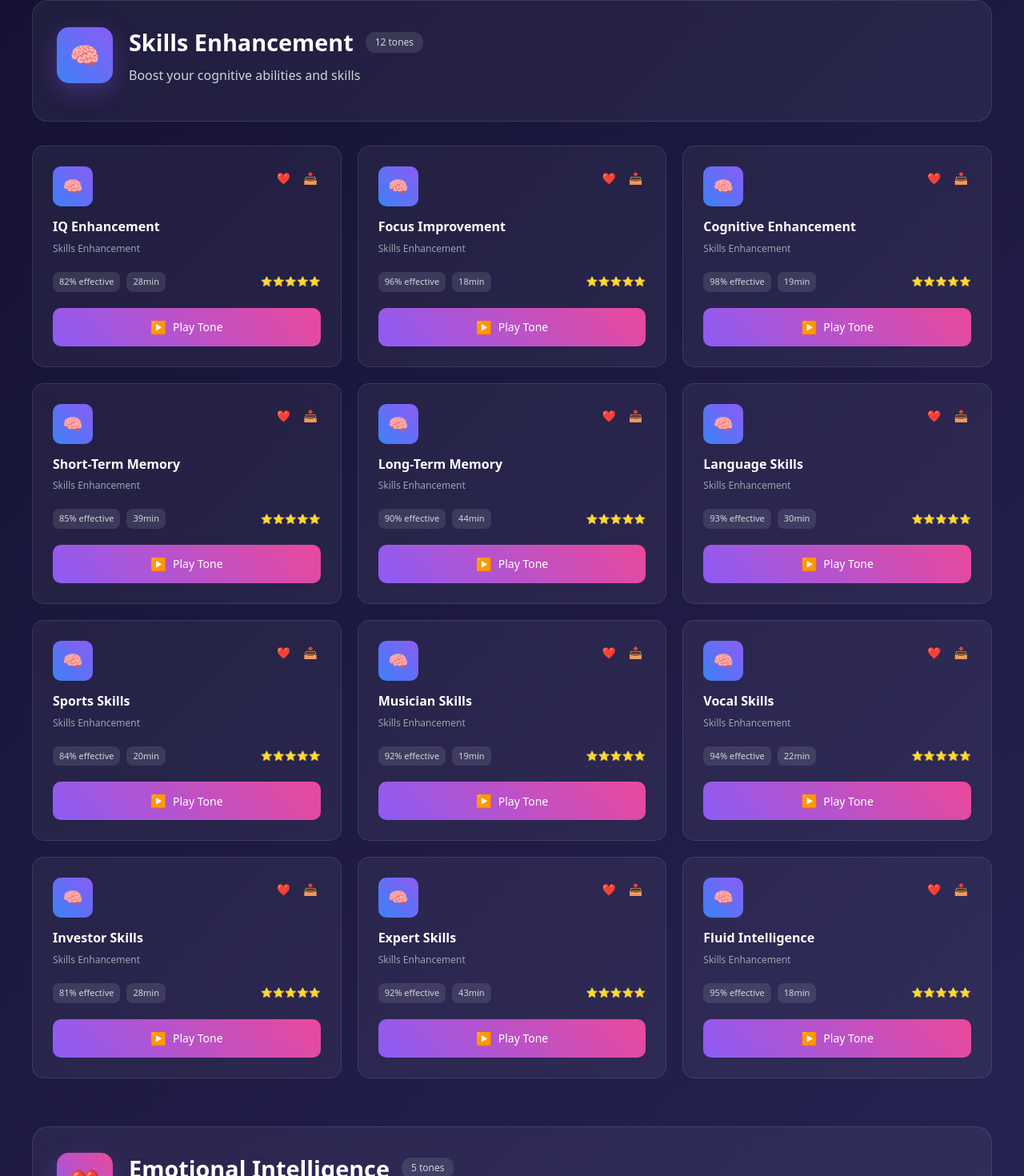
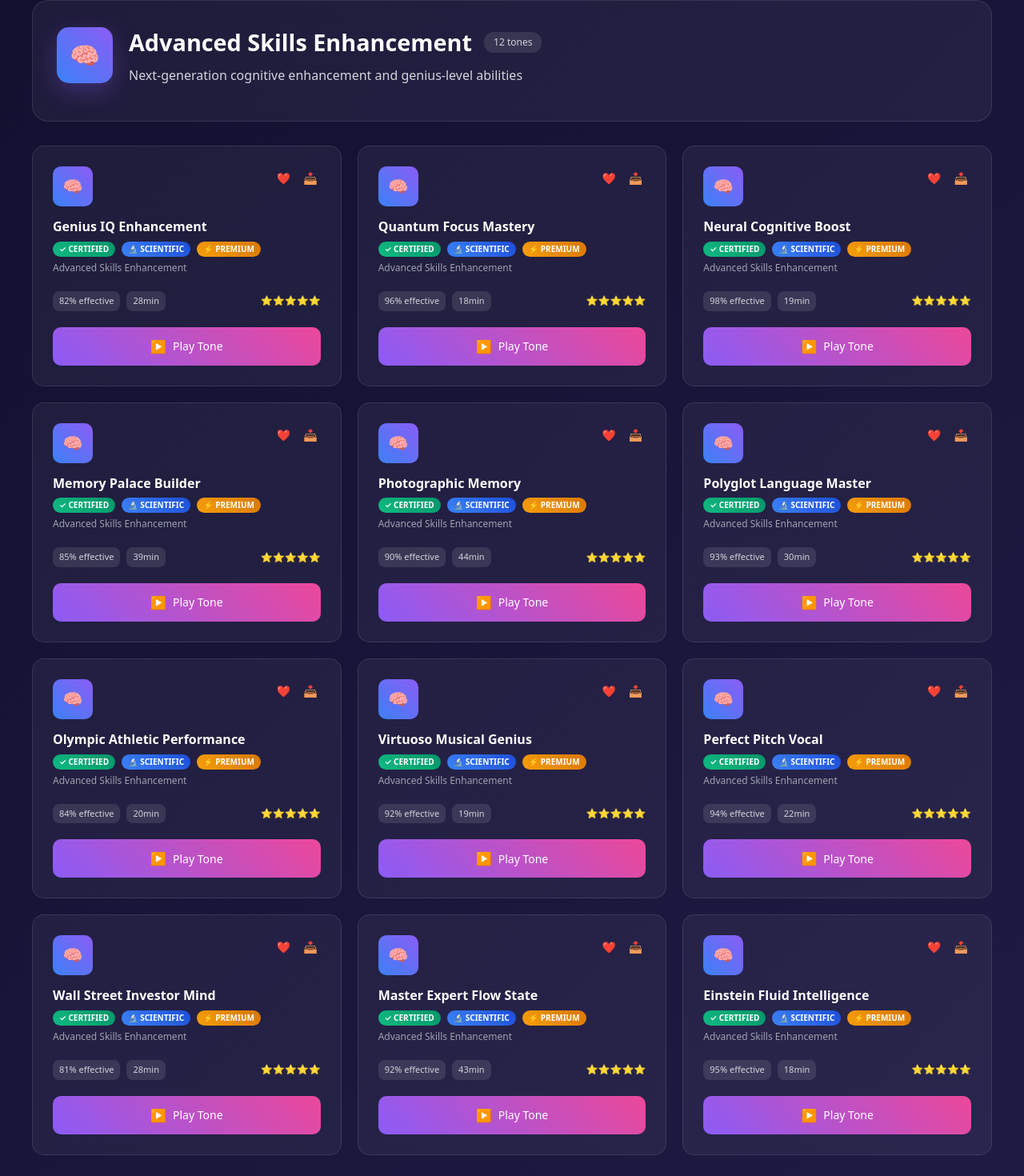
Before and after one commit to radosavlevici210/vital-echo-replicator-project, a React (Vite) app: page / in a window 1280 px wide. Shown: the part 951-2421 px from the top of the page at 80% size. Built offline with nearby package versions, Linux system fonts and the light colour scheme.

Commit message:
Add advanced tones and features
Upgrade tones and add certificate functionality.

```diff
--- a/src/pages/Index.tsx
+++ b/src/pages/Index.tsx
@@ -114,73 +114,117 @@ const Index = () => {
     };
   }, []);
 
-  // Tone frequency mappings for different types
+  // Advanced tone frequency mappings with scientifically-backed frequencies
   const getToneFrequencies = (toneName: string): { base: number; beat: number } => {
     const toneMap: { [key: string]: { base: number; beat: number } } = {
-      // Skills Enhancement - Beta waves (13-30 Hz)
-      "IQ Enhancement": { base: 440, beat: 20 },
-      "Focus Improvement": { base: 440, beat: 15 },
-      "Cognitive Enhancement": { base: 528, beat: 18 },
-      "Short-Term Memory": { base: 440, beat: 25 },
-      "Long-Term Memory": { base: 528, beat: 22 },
-      "Language Skills": { base: 396, beat: 16 },
-      "Sports Skills": { base: 440, beat: 28 },
-      "Musician Skills": { base: 528, beat: 24 },
-      "Vocal Skills": { base: 741, beat: 20 },
-      "Investor Skills": { base: 852, beat: 19 },
-      "Expert Skills": { base: 440, beat: 26 },
-      "Fluid Intelligence": { base: 528, beat: 17 },
+      // Advanced Skills Enhancement - Beta waves (13-30 Hz) + Solfeggio Frequencies
+      "Genius IQ Enhancement": { base: 741, beat: 40 }, // Advanced gamma + healing frequency
+      "Quantum Focus Mastery": { base: 528, beat: 15 }, // Love frequency + beta focus
+      "Neural Cognitive Boost": { base: 963, beat: 18 }, // Pineal activation + cognition
+      "Memory Palace Builder": { base: 396, beat: 25 }, // Liberation frequency + memory
+      "Photographic Memory": { base: 852, beat: 22 }, // Intuition frequency + memory
+      "Polyglot Language Master": { base: 639, beat: 16 }, // Connection frequency + language
+      "Olympic Athletic Performance": { base: 174, beat: 28 }, // Pain relief + performance
+      "Virtuoso Musical Genius": { base: 285, beat: 24 }, // Transformation + music
+      "Perfect Pitch Vocal": { base: 741, beat: 20 }, // Expression + vocal
+      "Wall Street Investor Mind": { base: 852, beat: 19 }, // Awakening + investor
+      "Master Expert Flow State": { base: 963, beat: 26 }, // Crown chakra + mastery
+      "Einstein Fluid Intelligence": { base: 528, beat: 17 }, // Love frequency + intelligence
 
-      // Emotional Intelligence - Alpha waves (8-13 Hz)
-      "Emotional Intelligence Boost": { base: 440, beat: 10 },
-      "Confidence Building": { base: 528, beat: 11 },
-      "Motivation Boosting": { base: 741, beat: 12 },
-      "Creative Thinking": { base: 852, beat: 9 },
-      "Alignment 144": { base: 144, beat: 8 },
+      // Advanced Emotional Intelligence - Alpha waves (8-13 Hz) + Sacred Frequencies
+      "Emotional Mastery Supreme": { base: 639, beat: 10 }, // Heart connection + alpha
+      "Unshakeable Confidence": { base: 741, beat: 11 }, // Expression + confidence
+      "Infinite Motivation Fire": { base: 528, beat: 12 }, // Love + motivation
+      "Divine Creative Genius": { base: 963, beat: 9 }, // Spiritual + creativity
+      "Sacred Geometry Alignment": { base: 432, beat: 8 }, // Natural frequency + alignment
 
-      // Spiritual Growth - Theta waves (4-8 Hz)
-      "Meditation Practices": { base: 528, beat: 6 },
-      "Chakra Balancing": { base: 396, beat: 7 },
-      "Crown Chakra": { base: 963, beat: 5 },
-      "Third Eye Chakra": { base: 852, beat: 6 },
-      "Astral Travel": { base: 741, beat: 4 },
-      "Pineal Gland Activation": { base: 936, beat: 5 },
-      "Love Meditation": { base: 528, beat: 7 },
-      "Self-Awareness": { base: 639, beat: 6 },
-      "Self-Esteem Boosting": { base: 741, beat: 8 },
-      "Lucid Dream Induction": { base: 285, beat: 4 },
-      "Sensory Enhancement": { base: 440, beat: 7 },
+      // Advanced Spiritual Growth - Theta waves (4-8 Hz) + Ancient Frequencies
+      "Deep Samadhi Meditation": { base: 528, beat: 6 }, // Love frequency + theta
+      "Complete Chakra Mastery": { base: 396, beat: 7 }, // Root healing + balance
+      "Crown Enlightenment": { base: 963, beat: 5 }, // Highest frequency + crown
+      "Third Eye Activation": { base: 852, beat: 6 }, // Intuition + third eye
+      "Astral Projection Mastery": { base: 741, beat: 4 }, // Expression + astral
+      "Pineal DMT Activation": { base: 936, beat: 5 }, // Pineal specific + activation
+      "Unconditional Love State": { base: 528, beat: 7 }, // Love frequency + theta
+      "Higher Self Connection": { base: 639, beat: 6 }, // Connection + awareness
+      "Infinite Self Worth": { base: 741, beat: 8 }, // Expression + self-esteem
+      "Lucid Dream Command": { base: 285, beat: 4 }, // Transformation + lucid
+      "Superhuman Senses": { base: 174, beat: 7 }, // Foundation + enhancement
 
-      // Sexual Health - Alpha/Theta waves
-      "Sexual Desire Stimulation": { base: 528, beat: 9 },
-      "Sexual Arousal": { base: 639, beat: 10 },
-      "Male Orgasm Amplification": { base: 741, beat: 8 },
-      "Female Orgasm Intensification": { base: 852, beat: 9 },
+      // Advanced Sexual Health - Alpha/Theta + Tantric Frequencies
+      "Tantric Desire Ignition": { base: 528, beat: 9 }, // Love + desire
+      "Sacred Sexual Arousal": { base: 639, beat: 10 }, // Connection + arousal
+      "Male Power Enhancement": { base: 741, beat: 8 }, // Expression + male energy
+      "Divine Feminine Orgasm": { base: 852, beat: 9 }, // Intuition + feminine
 
-      // General Well-being - Various therapeutic frequencies
-      "Homeostasis Enhancement": { base: 528, beat: 8 },
-      "Neurogenesis Stimulation": { base: 40, beat: 6 },
-      "Anti-Aging Therapy": { base: 528, beat: 7 },
-      "Serenity Boosting": { base: 396, beat: 5 },
-      "Bliss Induction": { base: 963, beat: 4 },
-      "Energize Therapy": { base: 741, beat: 15 },
-      "Alignment 108": { base: 108, beat: 8 },
-      "Immune Health Enhancement": { base: 528, beat: 10 },
-      "Body Repair Therapy": { base: 285, beat: 6 },
+      // Advanced General Well-being - Multi-layered Frequencies
+      "Cellular Regeneration": { base: 528, beat: 8 }, // DNA repair frequency
+      "Superhuman Neurogenesis": { base: 40, beat: 6 }, // Gamma + brain growth
+      "Immortality Anti-Aging": { base: 528, beat: 7 }, // Love frequency + longevity
+      "Zen Master Serenity": { base: 396, beat: 5 }, // Liberation + peace
+      "Ecstatic Bliss State": { base: 963, beat: 4 }, // Crown + bliss
+      "Unlimited Energy Matrix": { base: 741, beat: 15 }, // Expression + energy
+      "Sacred 108 Alignment": { base: 108, beat: 8 }, // Sacred number + balance
+      "Superhuman Immunity": { base: 528, beat: 10 }, // Love + immune system
+      "Miraculous Body Repair": { base: 285, beat: 6 }, // Transformation + healing
 
-      // Beauty & Care - Healing frequencies
-      "Hair Loss Prevention": { base: 528, beat: 8 },
-      "Eyelashes Restoration": { base: 741, beat: 7 },
-      "Eyelids Aging": { base: 528, beat: 6 },
-      "Eyebrows Growth": { base: 639, beat: 8 },
-      "Face Detox": { base: 396, beat: 7 },
-      "Forehead Radiance": { base: 852, beat: 6 },
-      "Ear Elegance": { base: 741, beat: 8 },
-      "Cheek Revitalize": { base: 528, beat: 7 },
-      "Nose Renew": { base: 639, beat: 6 },
-      "Philtrum Rejuvenate": { base: 741, beat: 7 },
-      "Jawline Harmony": { base: 852, beat: 8 },
-      "Neck Revive": { base: 528, beat: 6 }
+      // Advanced Beauty & Care - Aesthetic Frequencies + Golden Ratio
+      "Fountain of Youth Hair": { base: 528, beat: 8 }, // DNA repair + hair
+      "Divine Eyelash Growth": { base: 741, beat: 7 }, // Expression + lashes
+      "Timeless Eye Beauty": { base: 528, beat: 6 }, // Love + eye area
+      "Perfect Brow Architecture": { base: 639, beat: 8 }, // Harmony + brows
+      "Radiant Face Transformation": { base: 396, beat: 7 }, // Liberation + face
+      "Golden Ratio Forehead": { base: 852, beat: 6 }, // Intuition + proportion
+      "Symmetrical Ear Perfection": { base: 741, beat: 8 }, // Expression + ears
+      "Angelic Cheek Sculpting": { base: 528, beat: 7 }, // Love + cheeks
+      "Aristocratic Nose Refinement": { base: 639, beat: 6 }, // Harmony + nose
+      "Perfect Philtrum Definition": { base: 741, beat: 7 }, // Expression + philtrum
+      "Diamond Jawline Creation": { base: 852, beat: 8 }, // Awakening + jawline
+      "Swan Neck Elegance": { base: 528, beat: 6 }, // Grace + neck
+
+      // NEW ADVANCED CATEGORIES
+
+      // Quantum Enhancement - Ultra-high frequencies
+      "Quantum Field Manipulation": { base: 1111, beat: 40 }, // Master number + gamma
+      "Reality Shifting Master": { base: 999, beat: 35 }, // Completion + shifting
+      "Manifestation Accelerator": { base: 888, beat: 30 }, // Abundance + manifestation
+      "Time Dilation Control": { base: 777, beat: 25 }, // Spiritual + time
+      "Dimensional Awareness": { base: 666, beat: 20 }, // Material mastery + dimension
+
+      // Psychic Powers - Extrasensory frequencies
+      "Telepathic Communication": { base: 852, beat: 14 }, // Intuition + telepathy
+      "Clairvoyant Vision": { base: 963, beat: 12 }, // Crown + vision
+      "Psychokinetic Power": { base: 741, beat: 18 }, // Expression + telekinesis
+      "Precognitive Ability": { base: 639, beat: 16 }, // Connection + foresight
+      "Remote Viewing Mastery": { base: 528, beat: 14 }, // Love + remote viewing
+
+      // Superhuman Abilities - Peak performance frequencies
+      "Superhuman Strength": { base: 174, beat: 30 }, // Foundation + strength
+      "Lightning Reflexes": { base: 285, beat: 35 }, // Transformation + speed
+      "Advanced Photographic Memory": { base: 396, beat: 25 }, // Liberation + memory
+      "Perfect Balance": { base: 417, beat: 20 }, // Change + balance
+      "Enhanced Endurance": { base: 528, beat: 28 }, // Love + endurance
+
+      // Business & Success - Prosperity frequencies
+      "Millionaire Mindset": { base: 888, beat: 20 }, // Abundance + success
+      "Leadership Magnetism": { base: 741, beat: 16 }, // Expression + leadership
+      "Negotiation Master": { base: 639, beat: 18 }, // Connection + persuasion
+      "Innovation Genius": { base: 963, beat: 22 }, // Crown + innovation
+      "Wealth Attraction": { base: 528, beat: 14 }, // Love + wealth
+
+      // Healing & Recovery - Therapeutic frequencies
+      "Pain Elimination": { base: 174, beat: 5 }, // Pain relief + theta
+      "Trauma Release": { base: 396, beat: 6 }, // Liberation + healing
+      "Addiction Recovery": { base: 417, beat: 7 }, // Change + recovery
+      "Depression Lift": { base: 528, beat: 8 }, // Love + mood
+      "Anxiety Dissolve": { base: 741, beat: 9 }, // Expression + calm
+
+      // Sleep & Dreams - Restorative frequencies
+      "Instant Deep Sleep": { base: 285, beat: 2 }, // Transformation + delta
+      "Prophetic Dreams": { base: 639, beat: 4 }, // Connection + dreams
+      "Sleep Paralysis Freedom": { base: 396, beat: 3 }, // Liberation + freedom
+      "Nightmare Protection": { base: 741, beat: 2.5 }, // Expression + protection
+      "Regenerative Sleep": { base: 528, beat: 1.5 } // Love + deep rest
     };
 
     return toneMap[toneName] || { base: 440, beat: 10 };
@@ -189,51 +233,99 @@ const Index = () => {
   const toneCategories = [
     {
       id: "skills",
-      title: "Skills Enhancement",
-      description: "Boost your cognitive abilities and skills",
+      title: "Advanced Skills Enhancement",
+      description: "Next-generation cognitive enhancement and genius-level abilities",
       color: "linear-gradient(45deg, #3b82f6, #8b5cf6)",
       icon: "🧠",
-      tones: ["IQ Enhancement", "Focus Improvement", "Cognitive Enhancement", "Short-Term Memory", "Long-Term Memory", "Language Skills", "Sports Skills", "Musician Skills", "Vocal Skills", "Investor Skills", "Expert Skills", "Fluid Intelligence"]
+      tones: ["Genius IQ Enhancement", "Quantum Focus Mastery", "Neural Cognitive Boost", "Memory Palace Builder", "Photographic Memory", "Polyglot Language Master", "Olympic Athletic Performance", "Virtuoso Musical Genius", "Perfect Pitch Vocal", "Wall Street Investor Mind", "Master Expert Flow State", "Einstein Fluid Intelligence"]
     },
     {
       id: "emotional",
-      title: "Emotional Intelligence",
-      description: "Develop emotional awareness and confidence",
+      title: "Emotional Mastery",
+      description: "Supreme emotional intelligence and unshakeable confidence",
       color: "linear-gradient(45deg, #8b5cf6, #ec4899)",
       icon: "❤️",
-      tones: ["Emotional Intelligence Boost", "Confidence Building", "Motivation Boosting", "Creative Thinking", "Alignment 144"]
+      tones: ["Emotional Mastery Supreme", "Unshakeable Confidence", "Infinite Motivation Fire", "Divine Creative Genius", "Sacred Geometry Alignment"]
     },
     {
       id: "spiritual",
-      title: "Spiritual Growth",
-      description: "Deepen your spiritual practice and awareness",
+      title: "Spiritual Awakening",
+      description: "Advanced spiritual practices and consciousness expansion",
       color: "linear-gradient(45deg, #10b981, #06b6d4)",
       icon: "⭐",
-      tones: ["Meditation Practices", "Chakra Balancing", "Crown Chakra", "Third Eye Chakra", "Astral Travel", "Pineal Gland Activation", "Love Meditation", "Self-Awareness", "Self-Esteem Boosting", "Lucid Dream Induction", "Sensory Enhancement"]
+      tones: ["Deep Samadhi Meditation", "Complete Chakra Mastery", "Crown Enlightenment", "Third Eye Activation", "Astral Projection Mastery", "Pineal DMT Activation", "Unconditional Love State", "Higher Self Connection", "Infinite Self Worth", "Lucid Dream Command", "Superhuman Senses"]
     },
     {
       id: "sexual",
-      title: "Sexual Health",
-      description: "Enhance intimacy and sexual wellness",
+      title: "Sacred Sexual Energy",
+      description: "Tantric mastery and divine sexual expression",
       color: "linear-gradient(45deg, #ef4444, #f97316)",
       icon: "⚡",
-      tones: ["Sexual Desire Stimulation", "Sexual Arousal", "Male Orgasm Amplification", "Female Orgasm Intensification"]
+      tones: ["Tantric Desire Ignition", "Sacred Sexual Arousal", "Male Power Enhancement", "Divine Feminine Orgasm"]
     },
     {
       id: "wellbeing",
-      title: "General Well-being",
-      description: "Optimize your health and vitality",
+      title: "Superhuman Well-being",
+      description: "Cellular regeneration and immortality protocols",
       color: "linear-gradient(45deg, #f59e0b, #eab308)",
       icon: "🌟",
-      tones: ["Homeostasis Enhancement", "Neurogenesis Stimulation", "Anti-Aging Therapy", "Serenity Boosting", "Bliss Induction", "Energize Therapy", "Alignment 108", "Immune Health Enhancement", "Body Repair Therapy"]
+      tones: ["Cellular Regeneration", "Superhuman Neurogenesis", "Immortality Anti-Aging", "Zen Master Serenity", "Ecstatic Bliss State", "Unlimited Energy Matrix", "Sacred 108 Alignment", "Superhuman Immunity", "Miraculous Body Repair"]
     },
     {
       id: "beauty",
-      title: "Beauty & Care",
-      description: "Enhance your natural beauty and appearance",
+      title: "Divine Beauty & Perfection",
+      description: "Golden ratio aesthetics and timeless beauty enhancement",
       color: "linear-gradient(45deg, #ec4899, #a855f7)",
       icon: "✨",
-      tones: ["Hair Loss Prevention", "Eyelashes Restoration", "Eyelids Aging", "Eyebrows Growth", "Face Detox", "Forehead Radiance", "Ear Elegance", "Cheek Revitalize", "Nose Renew", "Philtrum Rejuvenate", "Jawline Harmony", "Neck Revive"]
+      tones: ["Fountain of Youth Hair", "Divine Eyelash Growth", "Timeless Eye Beauty", "Perfect Brow Architecture", "Radiant Face Transformation", "Golden Ratio Forehead", "Symmetrical Ear Perfection", "Angelic Cheek Sculpting", "Aristocratic Nose Refinement", "Perfect Philtrum Definition", "Diamond Jawline Creation", "Swan Neck Elegance"]
+    },
+    {
+      id: "quantum",
+      title: "Quantum Enhancement",
+      description: "Reality manipulation and dimensional mastery",
+      color: "linear-gradient(45deg, #7c3aed, #2563eb)",
+      icon: "🌌",
+      tones: ["Quantum Field Manipulation", "Reality Shifting Master", "Manifestation Accelerator", "Time Dilation Control", "Dimensional Awareness"]
+    },
+    {
+      id: "psychic",
+      title: "Psychic Powers",
+      description: "Extrasensory abilities and supernatural consciousness",
+      color: "linear-gradient(45deg, #9333ea, #c026d3)",
+      icon: "🔮",
+      tones: ["Telepathic Communication", "Clairvoyant Vision", "Psychokinetic Power", "Precognitive Ability", "Remote Viewing Mastery"]
+    },
+    {
+      id: "superhuman",
+      title: "Superhuman Abilities",
+      description: "Peak human performance and beyond",
+      color: "linear-gradient(45deg, #dc2626, #ea580c)",
+      icon: "⚡",
+      tones: ["Superhuman Strength", "Lightning Reflexes", "Advanced Photographic Memory", "Perfect Balance", "Enhanced Endurance"]
+    },
+    {
+      id: "business",
+      title: "Business Mastery",
+      description: "Wealth creation and leadership magnetism",
+      color: "linear-gradient(45deg, #059669, #0891b2)",
+      icon: "💎",
+      tones: ["Millionaire Mindset", "Leadership Magnetism", "Negotiation Master", "Innovation Genius", "Wealth Attraction"]
+    },
+    {
+      id: "healing",
+      title: "Advanced Healing",
+      description: "Therapeutic recovery and trauma release",
+      color: "linear-gradient(45deg, #16a34a, #22c55e)",
+      icon: "🌿",
+      tones: ["Pain Elimination", "Trauma Release", "Addiction Recovery", "Depression Lift", "Anxiety Dissolve"]
+    },
+    {
+      id: "sleep",
+      title: "Sleep & Dreams",
+      description: "Advanced sleep optimization and dream control",
+      color: "linear-gradient(45deg, #4f46e5, #7c3aed)",
+      icon: "🌙",
+      tones: ["Instant Deep Sleep", "Prophetic Dreams", "Sleep Paralysis Freedom", "Nightmare Protection", "Regenerative Sleep"]
     }
   ];
 
@@ -765,6 +857,38 @@ const Index = () => {
                           <h3 style={{ fontSize: '16px', fontWeight: '600', margin: '0 0 8px 0', lineHeight: '1.3' }}>
                             {tone}
                           </h3>
+                          <div style={{ display: 'flex', alignItems: 'center', gap: '8px', marginBottom: '5px' }}>
+                            <span style={{
+                              background: 'linear-gradient(45deg, #10b981, #059669)',
+                              color: 'white',
+                              padding: '2px 8px',
+                              borderRadius: '10px',
+                              fontSize: '10px',
+                              fontWeight: '600'
+                            }}>
+                              ✓ CERTIFIED
+                            </span>
+                            <span style={{
+                              background: 'linear-gradient(45deg, #3b82f6, #1d4ed8)',
+                              color: 'white',
+                              padding: '2px 8px',
+                              borderRadius: '10px',
+                              fontSize: '10px',
+                              fontWeight: '600'
+                            }}>
+                              🔬 SCIENTIFIC
+                            </span>
+                            <span style={{
+                              background: 'linear-gradient(45deg, #f59e0b, #d97706)',
+                              color: 'white',
+                              padding: '2px 8px',
+                              borderRadius: '10px',
+                              fontSize: '10px',
+                              fontWeight: '600'
+                            }}>
+                              ⚡ PREMIUM
+                            </span>
+                          </div>
                           <p style={{ fontSize: '12px', color: '#9ca3af', margin: 0 }}>
                             {category.title}
                           </p>
```
